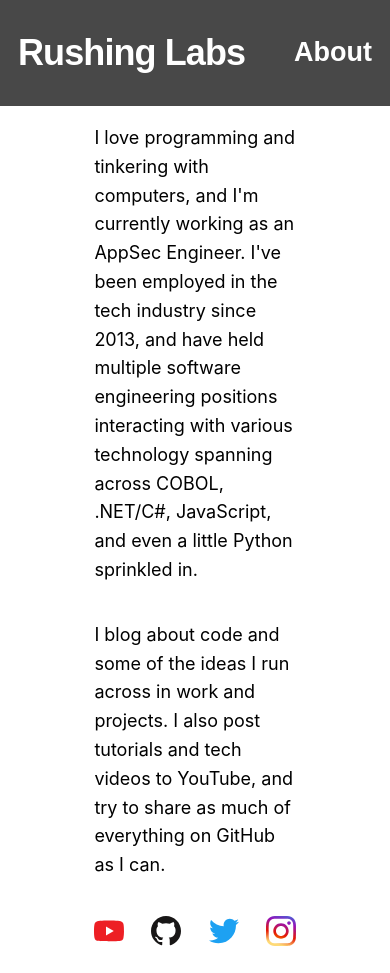
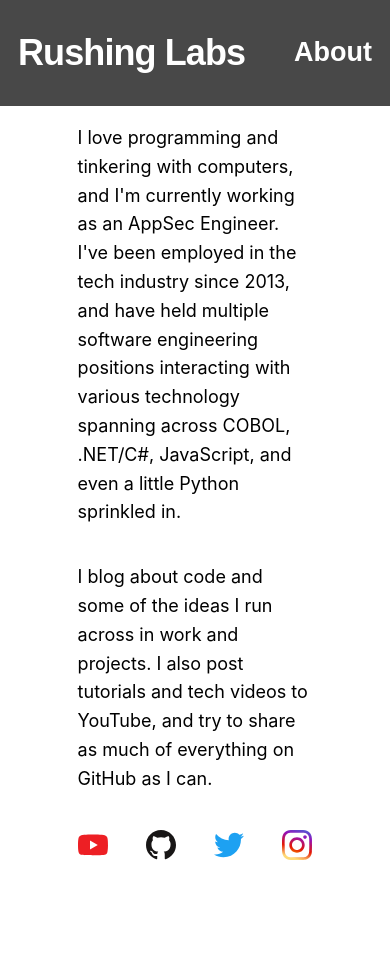
Before and after one commit to meddlin/rushinglabs-blog-nextjs, a Next.js app: page /about in a window 390 px wide. After the commit the page ends 886 px from the top, so only its background shows below. Built offline with nearby package versions, Linux system fonts and the light colour scheme; a web font is replaced by a local one.

Commit message:
About page responsiveness for smaller screens

```diff
--- a/styles/about.module.css
+++ b/styles/about.module.css
@@ -4,3 +4,24 @@
 
     width: 60%;
 }
+
+/* If screen is 400px or wider */
+@media (min-width: 400px), screen and (orientation: portrait) {
+    .mainContent {
+        width: 90%;
+    }
+}
+
+/* If screen is 700px or wider */
+@media (min-width: 700px), screen and (orientation: portrait) {
+    .mainContent {
+        width: 80%;
+    }
+}
+
+/* If screen is 1000px or wider */
+@media (min-width: 1000px), screen and (orientation: portrait) {
+    .mainContent {
+        width: 70%;
+    }
+}
```
